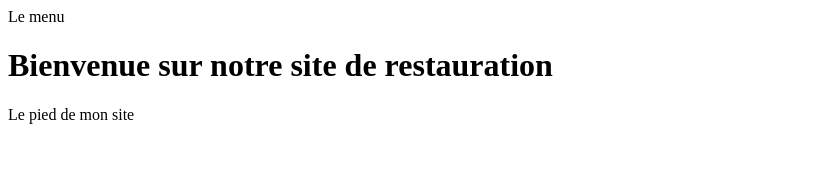
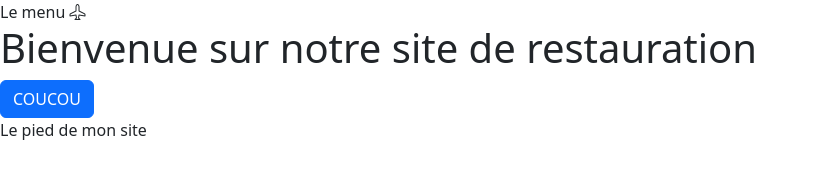
Before and after one commit to Jacob7salih/Mardi-Practice, a website with bundled scripts: page index.html in a window 1280 px wide. Shown: the whole page, without its empty margins (0-817 px from the left). Built offline with nearby package versions, Linux system fonts and the light colour scheme.

Commit message:
Install bootstrap

```diff
--- a/index.html
+++ b/index.html
@@ -4,12 +4,15 @@
 <head>
   <meta charset="UTF-8">
   <meta name="viewport" content="width=device-width, initial-scale=1.0">
+  <link rel="stylesheet" href="node_modules/bootstrap/dist/css/bootstrap.min.css">
+  <link rel="stylesheet" href="node_modules/bootstrap-icons/font/bootstrap-icons.css">
+
   <title>Document</title>
 </head>
 
 <body>
 
-  <header>Le menu</header>
+  <header>Le menu <i class="bi bi-airplane"></i></header>
 
   <main id="main-page"><!--le contenu principal--></main>
 
--- a/pages/home.html
+++ b/pages/home.html
@@ -1 +1,2 @@
 <h1>Bienvenue sur notre site de restauration</h1>
+<button class="btn btn-primary">COUCOU</button>
```
Also changed, not shown: package.json (added, +24 -0 lines), 2 other files.
